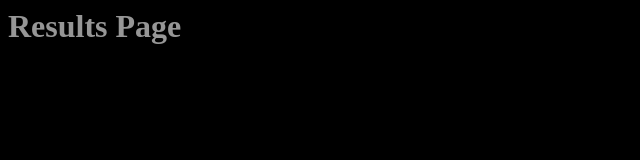
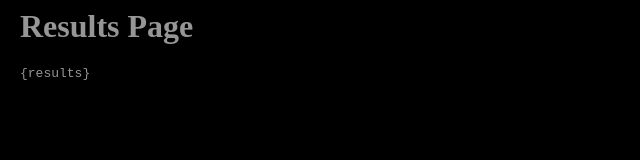
Before and after one commit to ishaan2006/File-Sharing, a website: page public/results.html in a window 1280 px wide. Shown: the whole page, without its empty margins (0-640 px from the left). Drawn offline with Linux system fonts and the light colour scheme.

Commit message:
add CSS to results page

```diff
--- a/public/results.html
+++ b/public/results.html
@@ -1,8 +1,17 @@
 <html lang="en-us">
 	<head>
 		<link rel="stylesheet" type="text/css" href="./styles.css">
+		<style type="text/css">
+			p {
+				font-family: monospace;
+			}
+			body {
+				margin-left: 20px;
+			}
+		</style>
 	</head>
 	<body>
 		<h1>Results Page</h1>
+		<p>{results}</p>
 	</body>
 </html>
```
